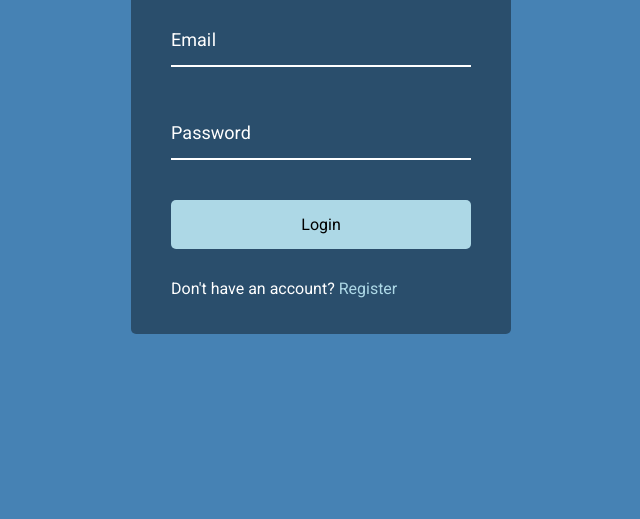
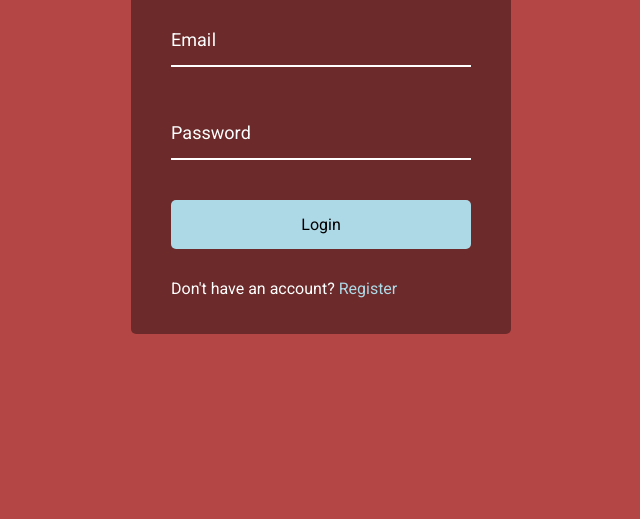
Before and after one commit to greit0n/50-projects, a website: page index.html in a window 1280 px wide. Shown: the part 281-800 px from the top of the page, without its empty margins (319-959 px from the left). Drawn offline with nearby package versions, Linux system fonts and the light colour scheme; files that its build step writes are made by us from their sources.

Commit message:
bcg color change
I chanched the bcg colour to red from blue

```diff
--- a/scss/abstracts/_variables.scss
+++ b/scss/abstracts/_variables.scss
@@ -1,2 +1,2 @@
 //$body-bg-color: #1F2227;
-$body-bg-color: steelblue;
+$body-bg-color: rgb(180, 70, 70);
```
